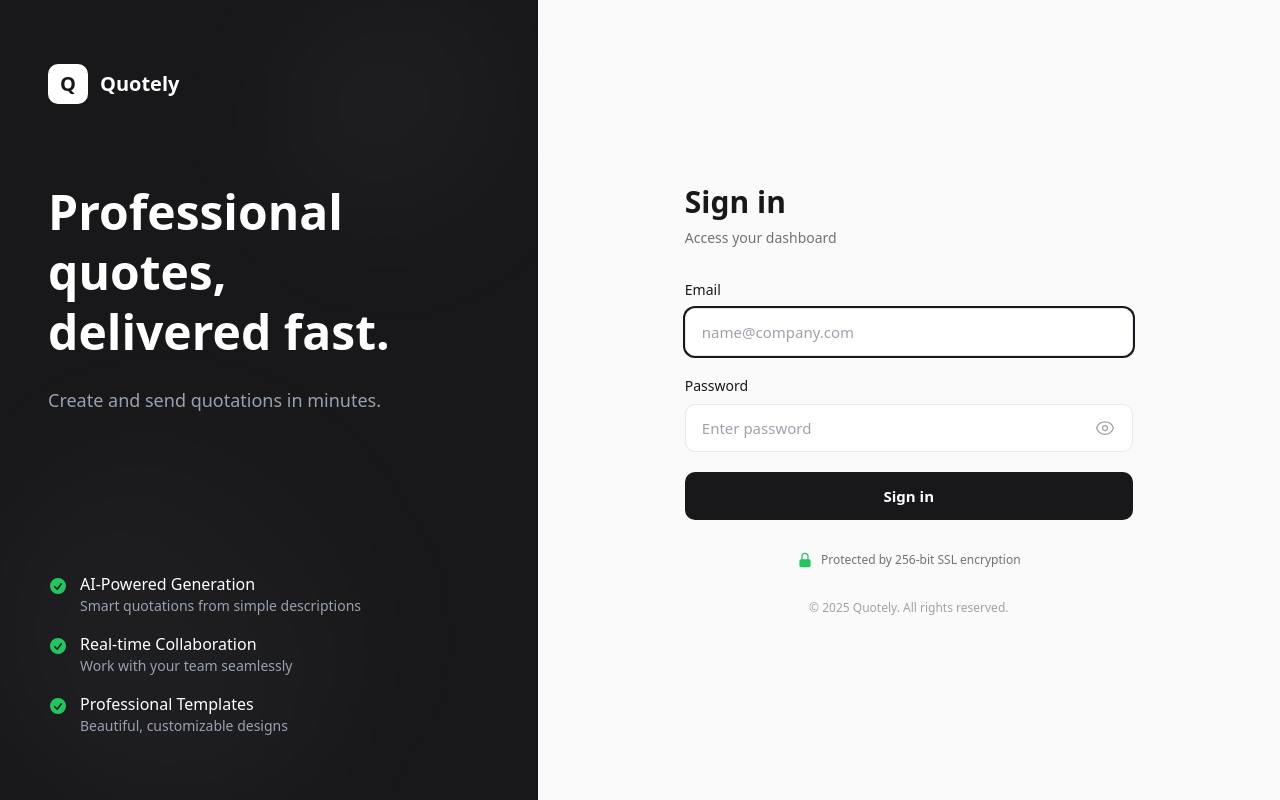
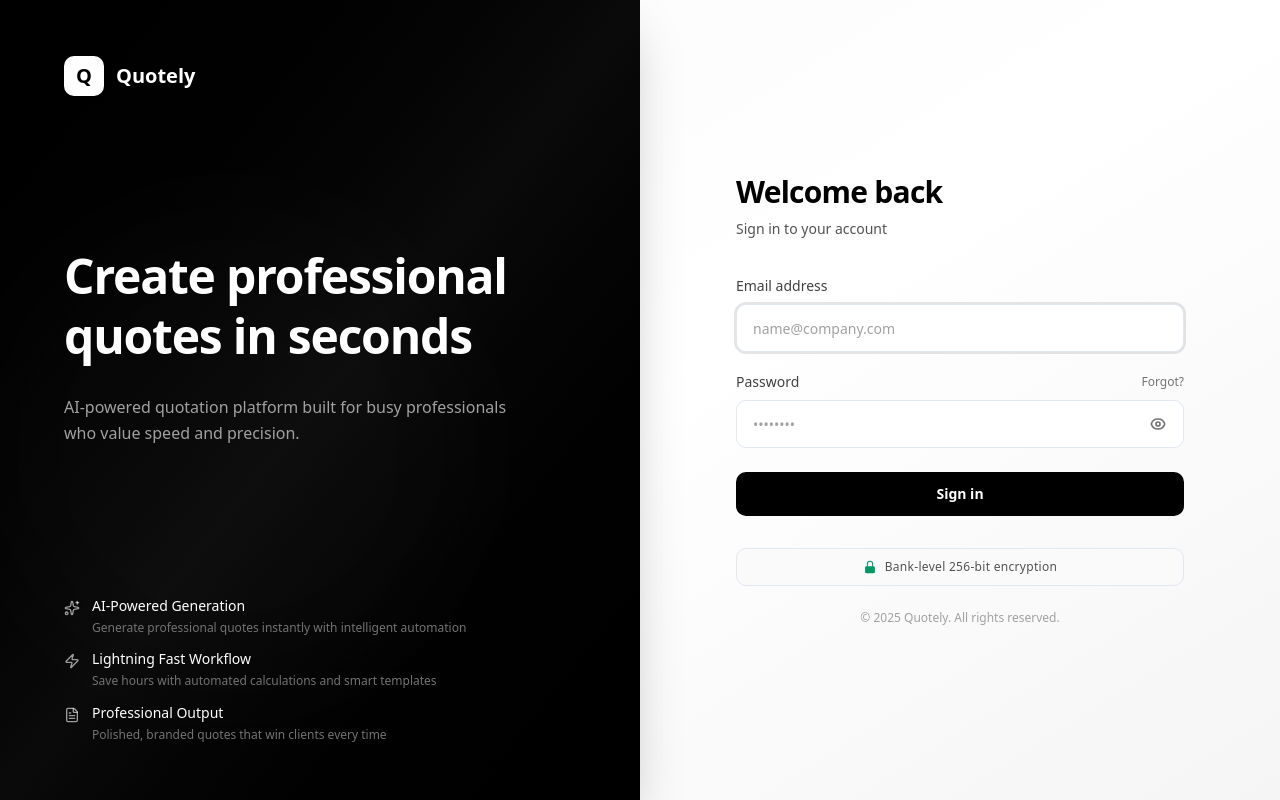
Before and after one commit to anandtv050/Qutation_saas_pro, a React app in the folder frontend/: page / in a window 1280 px wide. Built offline with nearby package versions, Linux system fonts and the light colour scheme; no server answers; the HTML template or start-up script is replaced by a standard one.

Commit message:
Login Upgrade ui

```diff
--- a/frontend/src/pages/Login.jsx
+++ b/frontend/src/pages/Login.jsx
@@ -1,5 +1,5 @@
 import { useState } from "react";
-import { Loader2 } from "lucide-react";
+import { Loader2, Sparkles, Zap, FileText } from "lucide-react";
 import authService from "@/services/authServices";
 
 const EMAIL_REGEX = /^[^\s@]+@[^\s@]+\.[^\s@]+$/;
@@ -21,116 +21,115 @@ export default function Login() {
 
     setIsLoading(true);
     try {
-      // TODO: API call
-      const response = await authService.login(email,password);
+      const response = await authService.login(email, password);
 
-      // store token in localstorage
-      localStorage.setItem('access_token',response.strAccessToken)
+      localStorage.setItem('access_token', response.strAccessToken);
+      localStorage.setItem('user_info', JSON.stringify(response.dctUserInfo));
 
-      // store user info
-      localStorage.setItem('user_info',JSON.stringify(response.dctUserInfo));
-
-      // success redirect into dashboard
-      console.log("Login SUccess")
-      // TODO : navigarte into dashbord
-      alert(`Welcome ${response.dctUserInfo.strUserName}!`);
+      // Success - will add proper navigation later
+      window.location.href = '/dashboard';
 
     } catch(error) {
-      setError("Invalid email or password");
+      setError(error.message || "Invalid email or password");
     } finally {
       setIsLoading(false);
     }
   };
 
   return (
-    <div className="min-h-screen flex">
+    <div className="min-h-screen flex bg-gradient-to-br from-neutral-50 via-white to-neutral-100">
       {/* Left Panel - Branding */}
-      <div className="hidden lg:flex lg:w-[42%] bg-[#18181b] relative overflow-hidden">
-        <div className="flex flex-col justify-between w-full px-12 py-16 relative z-10">
+      <div className="hidden lg:flex lg:w-1/2 bg-black relative overflow-hidden shadow-2xl">
+        {/* Gradient background */}
+        <div className="absolute inset-0 bg-gradient-to-br from-black via-neutral-950 to-black" />
+
+        {/* Subtle grid pattern */}
+        <div className="absolute inset-0 opacity-[0.03]" style={{
+          backgroundImage: `
+            linear-gradient(to right, rgba(255,255,255,0.1) 1px, transparent 1px),
+            linear-gradient(to bottom, rgba(255,255,255,0.1) 1px, transparent 1px)
+          `,
+          backgroundSize: '80px 80px'
+        }} />
+
+        {/* Minimal glow effect */}
+        <div className="absolute top-1/4 right-1/4 w-[500px] h-[500px] bg-white/[0.02] rounded-full blur-3xl" />
+
+        <div className="flex flex-col justify-between w-full px-16 py-14 relative z-10">
           {/* Logo & Brand Name */}
           <div className="flex items-center gap-3">
-            <div className="flex items-center justify-center w-10 h-10 bg-white rounded-lg">
-              <span className="text-[#18181b] text-xl font-bold">Q</span>
+            <div className="flex items-center justify-center w-10 h-10 bg-white rounded-lg shadow-sm">
+              <span className="text-black text-xl font-bold">Q</span>
             </div>
             <span className="text-white text-xl font-semibold">Quotely</span>
           </div>
 
-          {/* Main Message - Centered Vertically */}
-          <div className="space-y-6 -mt-20">
-            <h1 className="text-white text-5xl font-bold leading-tight">
-              Professional quotes,
-              <br />
-              delivered fast.
+          {/* Main Message - Centered */}
+          <div className="space-y-7">
+            <h1 className="text-white text-5xl font-bold leading-tight tracking-tight max-w-xl">
+              Create professional quotes in seconds
             </h1>
-            <p className="text-gray-400 text-lg max-w-md">
-              Create and send quotations in minutes.
+            <p className="text-neutral-400 text-base max-w-md leading-relaxed">
+              AI-powered quotation platform built for busy professionals who value speed and precision.
             </p>
           </div>
 
-          {/* Features - At Bottom */}
-          <div className="space-y-4">
+          {/* Features - Clean list */}
+          <div className="space-y-3">
             <div className="flex items-start gap-3">
               <div className="flex-shrink-0 mt-1">
-                <svg className="w-5 h-5 text-[#22c55e]" fill="currentColor" viewBox="0 0 20 20">
-                  <path fillRule="evenodd" d="M10 18a8 8 0 100-16 8 8 0 000 16zm3.857-9.809a.75.75 0 00-1.214-.882l-3.483 4.79-1.88-1.88a.75.75 0 10-1.06 1.061l2.5 2.5a.75.75 0 001.137-.089l4-5.5z" clipRule="evenodd" />
-                </svg>
+                <Sparkles className="w-4 h-4 text-white/60" strokeWidth={2} />
               </div>
-              <div>
-                <h3 className="text-white font-medium">AI-Powered Generation</h3>
-                <p className="text-gray-400 text-sm">Smart quotations from simple descriptions</p>
+              <div className="flex-1">
+                <h3 className="text-white text-sm font-medium mb-0.5">AI-Powered Generation</h3>
+                <p className="text-neutral-500 text-xs leading-relaxed">Generate professional quotes instantly with intelligent automation</p>
               </div>
             </div>
+
             <div className="flex items-start gap-3">
               <div className="flex-shrink-0 mt-1">
-                <svg className="w-5 h-5 text-[#22c55e]" fill="currentColor" viewBox="0 0 20 20">
-                  <path fillRule="evenodd" d="M10 18a8 8 0 100-16 8 8 0 000 16zm3.857-9.809a.75.75 0 00-1.214-.882l-3.483 4.79-1.88-1.88a.75.75 0 10-1.06 1.061l2.5 2.5a.75.75 0 001.137-.089l4-5.5z" clipRule="evenodd" />
-                </svg>
+                <Zap className="w-4 h-4 text-white/60" strokeWidth={2} />
               </div>
-              <div>
-                <h3 className="text-white font-medium">Real-time Collaboration</h3>
-                <p className="text-gray-400 text-sm">Work with your team seamlessly</p>
+              <div className="flex-1">
+                <h3 className="text-white text-sm font-medium mb-0.5">Lightning Fast Workflow</h3>
+                <p className="text-neutral-500 text-xs leading-relaxed">Save hours with automated calculations and smart templates</p>
               </div>
             </div>
+
             <div className="flex items-start gap-3">
               <div className="flex-shrink-0 mt-1">
-                <svg className="w-5 h-5 text-[#22c55e]" fill="currentColor" viewBox="0 0 20 20">
-                  <path fillRule="evenodd" d="M10 18a8 8 0 100-16 8 8 0 000 16zm3.857-9.809a.75.75 0 00-1.214-.882l-3.483 4.79-1.88-1.88a.75.75 0 10-1.06 1.061l2.5 2.5a.75.75 0 001.137-.089l4-5.5z" clipRule="evenodd" />
-                </svg>
+                <FileText className="w-4 h-4 text-white/60" strokeWidth={2} />
               </div>
-              <div>
-                <h3 className="text-white font-medium">Professional Templates</h3>
-                <p className="text-gray-400 text-sm">Beautiful, customizable designs</p>
+              <div className="flex-1">
+                <h3 className="text-white text-sm font-medium mb-0.5">Professional Output</h3>
+                <p className="text-neutral-500 text-xs leading-relaxed">Polished, branded quotes that win clients every time</p>
               </div>
             </div>
           </div>
         </div>
-
-        {/* Decorative Elements */}
-        <div className="absolute top-0 right-0 w-64 h-64 bg-gradient-to-br from-white/5 to-transparent rounded-full blur-3xl" />
-        <div className="absolute bottom-0 left-0 w-96 h-96 bg-gradient-to-tr from-white/5 to-transparent rounded-full blur-3xl" />
       </div>
 
       {/* Right Panel - Login Form */}
-      <div className="flex-1 flex items-center justify-center bg-[#fafafa] px-4 sm:px-6 lg:px-8">
+      <div className="flex-1 flex items-center justify-center px-4 sm:px-6 lg:px-8">
         <div className="w-full max-w-md">
           {/* Mobile Logo - Only visible on small screens */}
-          <div className="lg:hidden text-center mb-8">
-            <div className="inline-flex items-center justify-center w-12 h-12 bg-[#18181b] rounded-xl mb-4">
+          <div className="lg:hidden text-center mb-10">
+            <div className="inline-flex items-center justify-center w-12 h-12 bg-black rounded-xl mb-4">
               <span className="text-white text-xl font-bold">Q</span>
             </div>
-            <h1 className="text-[#18181b] text-xl font-semibold">Quotely</h1>
+            <h1 className="text-black text-xl font-semibold">Quotely</h1>
           </div>
 
           {/* Header */}
-          <div className="mb-8">
-            <h2 className="text-[#18181b] text-3xl font-bold mb-2">Sign in</h2>
-            <p className="text-[#71717a] text-sm">Access your dashboard</p>
+          <div className="mb-9">
+            <h2 className="text-black text-3xl font-bold mb-2 tracking-tight">Welcome back</h2>
+            <p className="text-neutral-600 text-sm leading-relaxed">Sign in to your account</p>
           </div>
 
           {/* Error Message */}
           {error && (
-            <div className="mb-6 p-3 bg-[#fef2f2] border border-[#fecaca] rounded-lg">
-              <p className="text-[#dc2626] text-sm">{error}</p>
+            <div className="mb-6 p-3.5 bg-red-50 border border-red-200 rounded-lg">
+              <p className="text-red-600 text-sm">{error}</p>
             </div>
           )}
 
@@ -140,9 +139,9 @@ export default function Login() {
             <div>
               <label
                 htmlFor="email"
-                className="block text-[#18181b] text-sm font-medium mb-2"
+                className="block text-neutral-700 text-sm font-medium mb-2"
               >
-                Email
+                Email address
               </label>
               <input
                 id="email"
@@ -153,53 +152,62 @@ export default function Login() {
                 disabled={isLoading}
                 autoComplete="email"
                 autoFocus
-                className="w-full h-12 px-4 text-[15px] bg-white rounded-lg border border-[#e4e4e7]
-                  text-[#18181b] placeholder:text-[#a1a1aa]
-                  focus:outline-none focus:ring-2 focus:ring-[#18181b] focus:border-transparent
-                  hover:border-[#a1a1aa]
-                  disabled:bg-[#f4f4f5] disabled:cursor-not-allowed
-                  transition-all duration-150"
+                className="w-full h-12 px-4 text-sm bg-white rounded-lg border border-neutral-300
+                  text-black placeholder:text-neutral-400
+                  focus:outline-none focus:border-black focus:ring-2 focus:ring-black/10
+                  hover:border-neutral-400
+                  disabled:bg-neutral-50 disabled:cursor-not-allowed
+                  transition-all duration-200"
               />
             </div>
 
             {/* Password Field */}
             <div>
-              <label
-                htmlFor="password"
-                className="block text-[#18181b] text-sm font-medium mb-2"
-              >
-                Password
-              </label>
+              <div className="flex items-center justify-between mb-2">
+                <label
+                  htmlFor="password"
+                  className="block text-neutral-700 text-sm font-medium"
+                >
+                  Password
+                </label>
+                <button type="button" className="text-xs font-medium text-neutral-500 hover:text-black transition-colors">
+                  Forgot?
+                </button>
+              </div>
               <div className="relative">
                 <input
                   id="password"
                   type={showPassword ? "text" : "password"}
                   value={password}
                   onChange={(e) => setPassword(e.target.value)}
-                  placeholder="Enter password"
+                  placeholder="••••••••"
                   disabled={isLoading}
                   autoComplete="current-password"
-                  className="w-full h-12 px-4 pr-12 text-[15px] bg-white rounded-lg border border-[#e4e4e7]
-                    text-[#18181b] placeholder:text-[#a1a1aa]
-                    focus:outline-none focus:ring-2 focus:ring-[#18181b] focus:border-transparent
-                    hover:border-[#a1a1aa]
-                    disabled:bg-[#f4f4f5] disabled:cursor-not-allowed
-                    transition-all duration-150"
+                  style={{
+                    WebkitTextSecurity: showPassword ? 'none' : 'disc'
+                  }}
+                  className="w-full h-12 px-4 pr-12 text-sm bg-white rounded-lg border border-neutral-300
+                    text-black placeholder:text-neutral-400
+                    focus:outline-none focus:border-black focus:ring-2 focus:ring-black/10
+                    hover:border-neutral-400
+                    disabled:bg-neutral-50 disabled:cursor-not-allowed
+                    transition-all duration-200
+                    [&::-ms-reveal]:hidden [&::-ms-clear]:hidden [&::-webkit-credentials-auto-fill-button]:hidden"
                 />
                 <button
                   type="button"
                   onClick={() => setShowPassword(!showPassword)}
                   tabIndex={-1}
-                  className="absolute right-3 top-1/2 -translate-y-1/2 p-1.5 text-[#a1a1aa]
-                    hover:text-[#18181b] transition-colors rounded"
+                  className="absolute right-3 top-1/2 -translate-y-1/2 p-1.5 text-neutral-500
+                    hover:text-neutral-900 transition-colors rounded-md hover:bg-neutral-100"
                   aria-label={showPassword ? "Hide password" : "Show password"}
                 >
                   {showPassword ? (
-                    <svg className="w-5 h-5" fill="none" stroke="currentColor" strokeWidth={1.5} viewBox="0 0 24 24">
+                    <svg className="w-4 h-4" fill="none" stroke="currentColor" strokeWidth={2.5} viewBox="0 0 24 24">
                       <path strokeLinecap="round" strokeLinejoin="round" d="M3.98 8.223A10.477 10.477 0 001.934 12C3.226 16.338 7.244 19.5 12 19.5c.993 0 1.953-.138 2.863-.395M6.228 6.228A10.45 10.45 0 0112 4.5c4.756 0 8.773 3.162 10.065 7.498a10.523 10.523 0 01-4.293 5.774M6.228 6.228L3 3m3.228 3.228l3.65 3.65m7.894 7.894L21 21m-3.228-3.228l-3.65-3.65m0 0a3 3 0 10-4.243-4.243m4.242 4.242L9.88 9.88" />
                     </svg>
                   ) : (
-                    <svg className="w-5 h-5" fill="none" stroke="currentColor" strokeWidth={1.5} viewBox="0 0 24 24">
+                    <svg className="w-4 h-4" fill="none" stroke="currentColor" strokeWidth={2.5} viewBox="0 0 24 24">
                       <path strokeLinecap="round" strokeLinejoin="round" d="M2.036 12.322a1.012 1.012 0 010-.639C3.423 7.51 7.36 4.5 12 4.5c4.638 0 8.573 3.007 9.963 7.178.07.207.07.431 0 .639C20.577 16.49 16.64 19.5 12 19.5c-4.638 0-8.573-3.007-9.963-7.178z" />
                       <path strokeLinecap="round" strokeLinejoin="round" d="M15 12a3 3 0 11-6 0 3 3 0 016 0z" />
                     </svg>
@@ -212,11 +220,11 @@ export default function Login() {
             <button
               type="submit"
               disabled={isLoading}
-              className="w-full h-12 text-[15px] font-semibold bg-[#18181b] text-white rounded-lg
-                hover:bg-[#27272a] active:bg-[#09090b]
-                focus:outline-none focus:ring-2 focus:ring-[#18181b] focus:ring-offset-2
-                disabled:bg-[#a1a1aa] disabled:cursor-not-allowed
-                transition-all duration-150
+              className="mt-6 w-full h-11 text-sm font-semibold bg-black text-white rounded-lg
+                hover:bg-neutral-800 active:scale-[0.99]
+                focus:outline-none focus:ring-2 focus:ring-black/20
+                disabled:bg-neutral-400 disabled:cursor-not-allowed
+                transition-all duration-200
                 flex items-center justify-center gap-2"
             >
               {isLoading ? (
@@ -231,16 +239,16 @@ export default function Login() {
           </form>
 
           {/* Security Badge */}
-          <div className="mt-8 flex items-center justify-center gap-2 text-[#71717a] text-xs">
-            <svg className="w-4 h-4 text-[#22c55e]" fill="currentColor" viewBox="0 0 20 20">
+          <div className="mt-8 flex items-center justify-center gap-2 px-4 py-2.5 bg-neutral-50/80 rounded-lg border border-neutral-200">
+            <svg className="w-3.5 h-3.5 text-emerald-600" fill="currentColor" viewBox="0 0 20 20">
               <path fillRule="evenodd" d="M10 1a4.5 4.5 0 00-4.5 4.5V9H5a2 2 0 00-2 2v6a2 2 0 002 2h10a2 2 0 002-2v-6a2 2 0 00-2-2h-.5V5.5A4.5 4.5 0 0010 1zm3 8V5.5a3 3 0 10-6 0V9h6z" clipRule="evenodd" />
             </svg>
-            <span>Protected by 256-bit SSL encryption</span>
+            <span className="text-neutral-600 text-xs font-medium tracking-wide">Bank-level 256-bit encryption</span>
           </div>
 
           {/* Footer */}
-          <div className="mt-8 text-center">
-            <p className="text-[#a1a1aa] text-xs">
+          <div className="mt-6 text-center">
+            <p className="text-neutral-400 text-xs">
               &copy; {new Date().getFullYear()} Quotely. All rights reserved.
             </p>
           </div>
```
